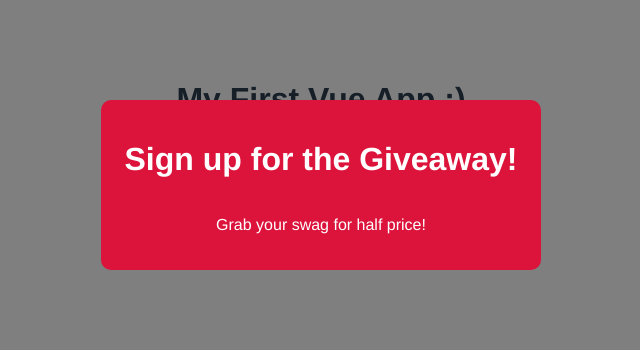
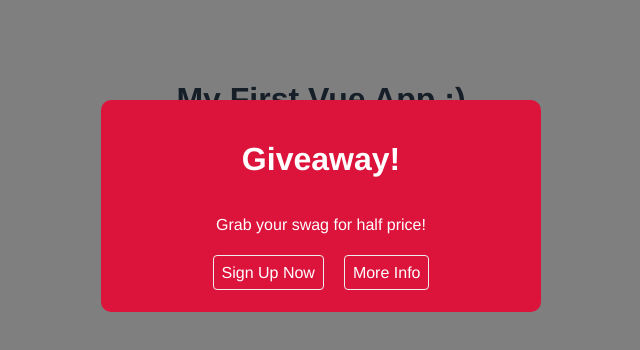
Before and after one commit to AlexCourtney18/vue-modal-project, a Vue app: page / in a window 1280 px wide. Both pictures are taken after a click on the button "Open Modal". Shown: the top 350 px of the page, without its empty margins (319-959 px from the left). Built offline with nearby package versions, Linux system fonts and the light colour scheme.

Commit message:
add 2nd modal using existing Modal component

```diff
--- a/src/App.vue
+++ b/src/App.vue
@@ -2,9 +2,25 @@
   <h1>{{ title }}</h1>
   <p>Welcome...</p>
   <div v-if="showModal">
-    <Modal :header="header" :text="text" theme="sale" @close="toggleModal" />
+    <Modal theme="sale" @close="toggleModal">
+      <template v-slot:links>
+        <a href="#">Sign Up Now</a>
+        <a href="#">More Info</a>
+      </template>
+      <h1>Giveaway!</h1>
+      <p>Grab your swag for half price!</p>
+    </Modal>
   </div>
+
+  <div v-if="showModalTwo">
+    <Modal @close="toggleModalTwo">
+      <h1>Sign up to the newsletter</h1>
+      <p>For updates and promo codes</p>
+    </Modal>
+  </div>
+
   <button @click="toggleModal">Open Modal</button>
+  <button @click="toggleModalTwo">Open 2nd Modal</button>
 </template>
 
 <script>
@@ -17,14 +33,16 @@ export default {
   data() {
     return {
       title: 'My First Vue App :)',
-      header: 'Sign up for the Giveaway!',
-      text: 'Grab your swag for half price!',
-      showModal: false
+      showModal: false,
+      showModalTwo: false
     }
   },
   methods: {
     toggleModal() {
       this.showModal = !this.showModal
+    },
+    toggleModalTwo() {
+      this.showModalTwo = !this.showModalTwo
     }
   }
 }
--- a/src/components/Modal.vue
+++ b/src/components/Modal.vue
@@ -1,8 +1,10 @@
 <template>
-    <div class="backdrop" @click="closeModal">
+    <div class="backdrop" @click.self="closeModal">
         <div class="modal" :class="{ sale: theme === 'sale'}">
-            <h1>{{ header }}</h1>
-            <p>{{ text }}</p>
+           <slot>default content</slot>
+           <div class="actions">
+            <slot name="links"></slot>
+           </div>
         </div>
     </div>
 </template>
@@ -10,7 +12,7 @@
 
 <script>
 export default {
-    props: ['header', 'text', 'theme'],
+    props: ['theme'],
     methods: {
         closeModal() {
             this.$emit('close')
@@ -43,6 +45,19 @@ export default {
         font-style: normal;
     }
 
+    .modal .actions {
+        text-align: center;
+        margin: 30px 0 10px 0;
+    }
+    .modal .actions a {
+        color: #333;
+        padding: 8px;
+        border: 1px solid #eee;
+        border-radius: 4px;
+        text-decoration: none;
+        margin: 10px;
+    }
+
     .modal.sale {
         background: crimson;
         color: white;
@@ -50,5 +65,11 @@ export default {
     .modal.sale h1 {
         color: white;
     }
+    .modal.sale .actions {
+        color: white;
+    }
+    .modal.sale .actions a {
+        color: white;
+    }
 
 </style>
```
